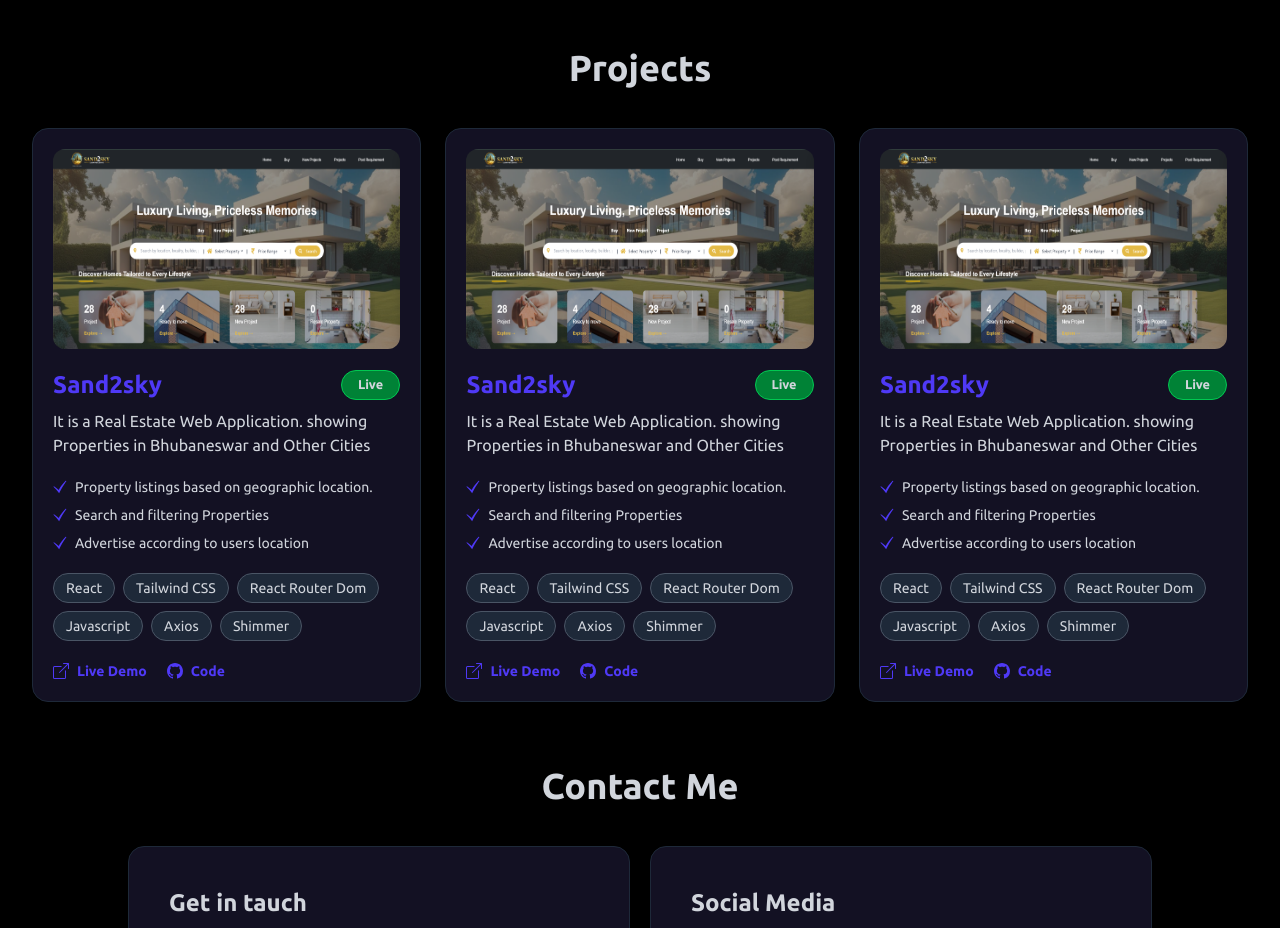
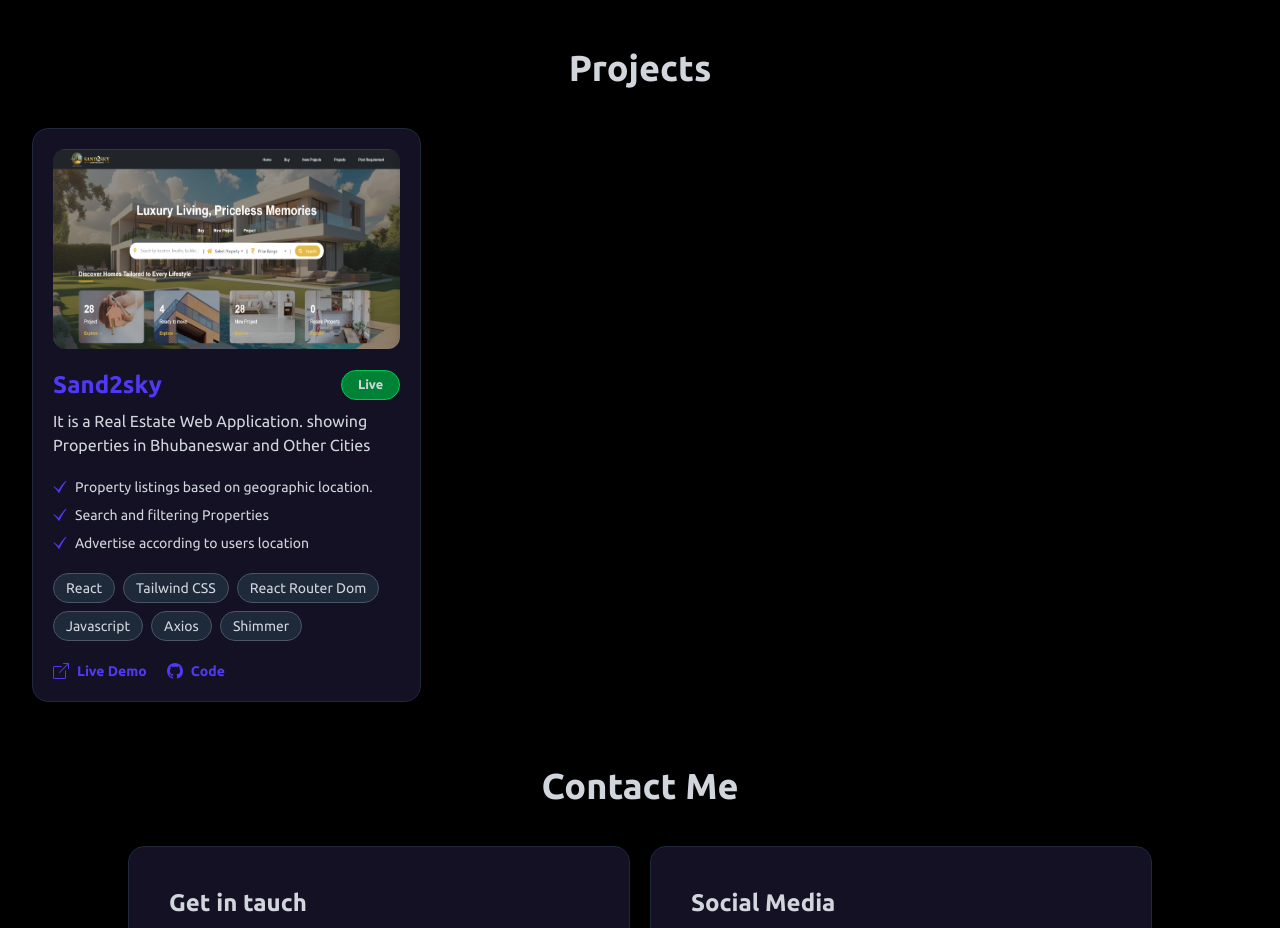
Before and after one commit to SoubhagyaSai/portfolio, a React (Vite) app: page / in a window 1280 px wide. Shown: the part 2820-3748 px from the top of the page. Built offline with nearby package versions, Linux system fonts and the light colour scheme.

Commit message:
duplicate data erase

```diff
--- a/src/components/Navbar.jsx
+++ b/src/components/Navbar.jsx
@@ -61,31 +61,31 @@
             <div className="flex space-x-4">
                 <a
                   href="#home"
-                  className="rounded-md px-3 py-2 text-md font-medium text-gray-300 hover:bg-white/10 hover:text-white transition"
+                  className="rounded-md px-3 py-2 text-md font-medium text-gray-300 hover:bg-[#131123] hover:text-white transition"
                 >
                   Home
                 </a>
                 <a
                   href="#about"
-                  className="rounded-md px-3 py-2 text-md font-medium text-gray-300 hover:bg-white/10 hover:text-white transition"
+                  className="rounded-md px-3 py-2 text-md font-medium text-gray-300 hover:bg-[#131123] hover:text-white transition"
                 >
                   About
                 </a>
                 <a
                   href="#skills"
-                  className="rounded-md px-3 py-2 text-md font-medium text-gray-300 hover:bg-white/10 hover:text-white transition"
+                  className="rounded-md px-3 py-2 text-md font-medium text-gray-300 hover:bg-[#131123] hover:text-white transition"
                 >
                   Skills
                 </a>
                 <a
                   href="#projects"
-                  className="rounded-md px-3 py-2 text-md font-medium text-gray-300 hover:bg-white/10 hover:text-white transition"
+                  className="rounded-md px-3 py-2 text-md font-medium text-gray-300 hover:bg-[#131123] hover:text-white transition"
                 >
                   Projects
                 </a>
                 <a
                   href="#contact"
-                  className="rounded-md px-3 py-2 text-md font-medium text-gray-300 hover:bg-white/10 hover:text-white transition"
+                  className="rounded-md px-3 py-2 text-md font-medium text-gray-300 hover:bg-[#131123] hover:text-white transition"
                 >
                   Contact
                 </a>
@@ -104,35 +104,35 @@
             <a
               href="#home"
               onClick={() => setMenuOpen(false)}
-              className="block rounded-md px-3 py-2 text-base font-medium text-gray-300 hover:bg-white/10 hover:text-white transition"
+              className="block rounded-md px-3 py-2 text-base font-medium text-gray-300 hover:bg-[#131123] hover:text-white transition"
             >
               Home
             </a>
             <a
               href="#about"
               onClick={() => setMenuOpen(false)}
-              className="block rounded-md px-3 py-2 text-base font-medium text-gray-300 hover:bg-white/10 hover:text-white transition"
+              className="block rounded-md px-3 py-2 text-base font-medium text-gray-300 hover:bg-[#131123] hover:text-white transition"
             >
               About
             </a>
             <a
               href="#skills"
               onClick={() => setMenuOpen(false)}
-              className="block rounded-md px-3 py-2 text-base font-medium text-gray-300 hover:bg-white/10 hover:text-white transition"
+              className="block rounded-md px-3 py-2 text-base font-medium text-gray-300 hover:bg-[#131123] hover:text-white transition"
             >
               Skills
             </a>
             <a
               href="#projects"
               onClick={() => setMenuOpen(false)}
-              className="block rounded-md px-3 py-2 text-base font-medium text-gray-300 hover:bg-white/10 hover:text-white transition"
+              className="block rounded-md px-3 py-2 text-base font-medium text-gray-300 hover:bg-[#131123] hover:text-white transition"
             >
               Projects
             </a>
             <a
               href="#contact"
               onClick={() => setMenuOpen(false)}
-              className="block rounded-md px-3 py-2 text-base font-medium text-gray-300 hover:bg-white/10 hover:text-white transition"
+              className="block rounded-md px-3 py-2 text-base font-medium text-gray-300 hover:bg-[#131123] hover:text-white transition"
             >
               Contact
             </a>
--- a/src/components/Projects.jsx
+++ b/src/components/Projects.jsx
@@ -21,34 +21,7 @@
             live_link: "https://sand2sky.com",
             code_link: null
         },
-        {
-            title: "Sand2sky",
-            live: true,
-            img: proj1,
-            desc: "It is a Real Estate Web Application. showing Properties in Bhubaneswar and Other Cities",
-            key_point: [
-                "Property listings based on geographic location.",
-                "Search and filtering Properties",
-                "Advertise according to users location"
-            ],
-            tech: ["React", "Tailwind CSS", "React Router Dom", "Javascript", "Axios", "Shimmer"],
-            live_link: "https://sand2sky.com",
-            code_link: null
-        },
-        {
-            title: "Sand2sky",
-            live: true,
-            img: proj1,
-            desc: "It is a Real Estate Web Application. showing Properties in Bhubaneswar and Other Cities",
-            key_point: [
-                "Property listings based on geographic location.",
-                "Search and filtering Properties",
-                "Advertise according to users location"
-            ],
-            tech: ["React", "Tailwind CSS", "React Router Dom", "Javascript", "Axios", "Shimmer"],
-            live_link: "https://sand2sky.com",
-            code_link: null
-        }
+
     ]
 
   return (
```
